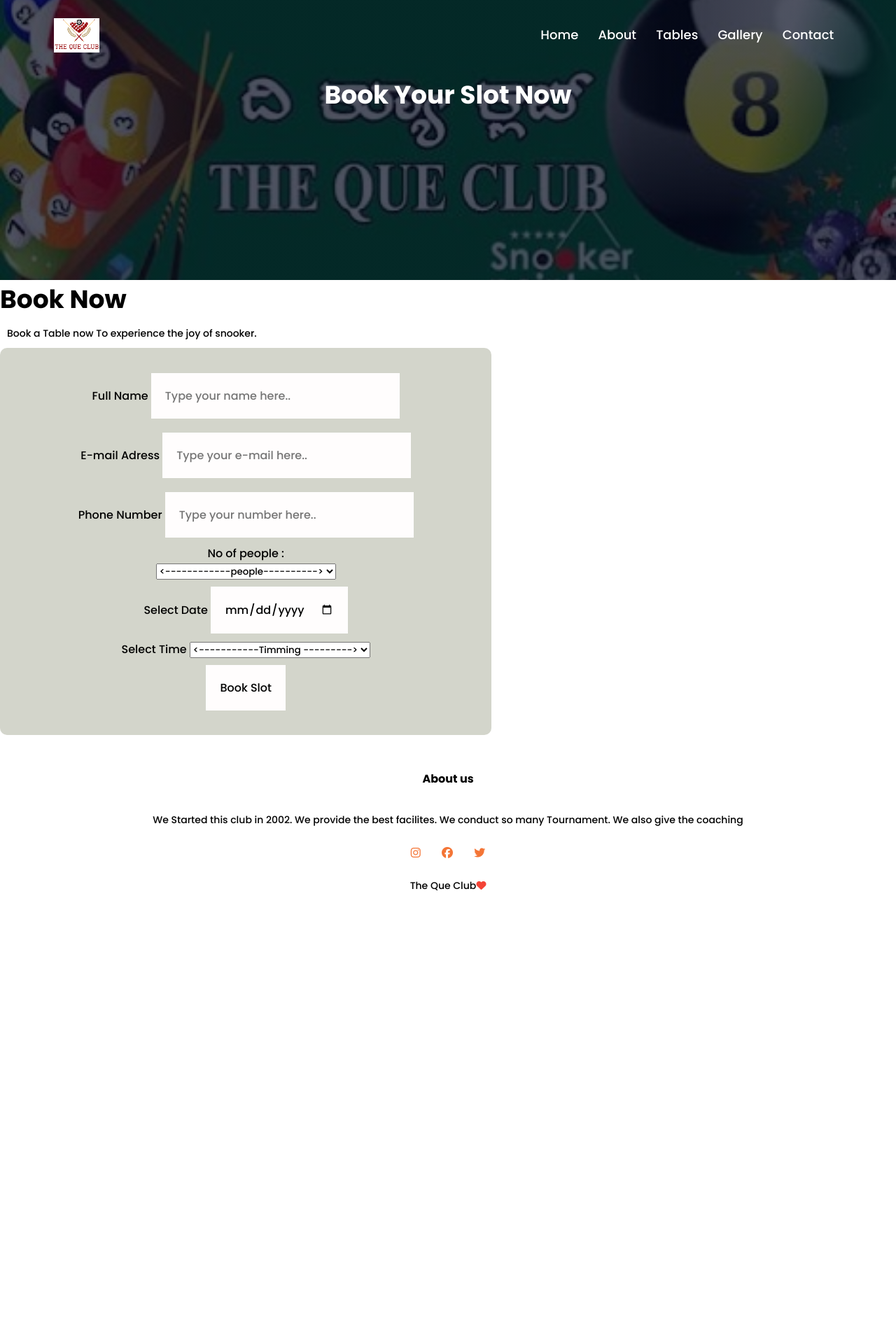
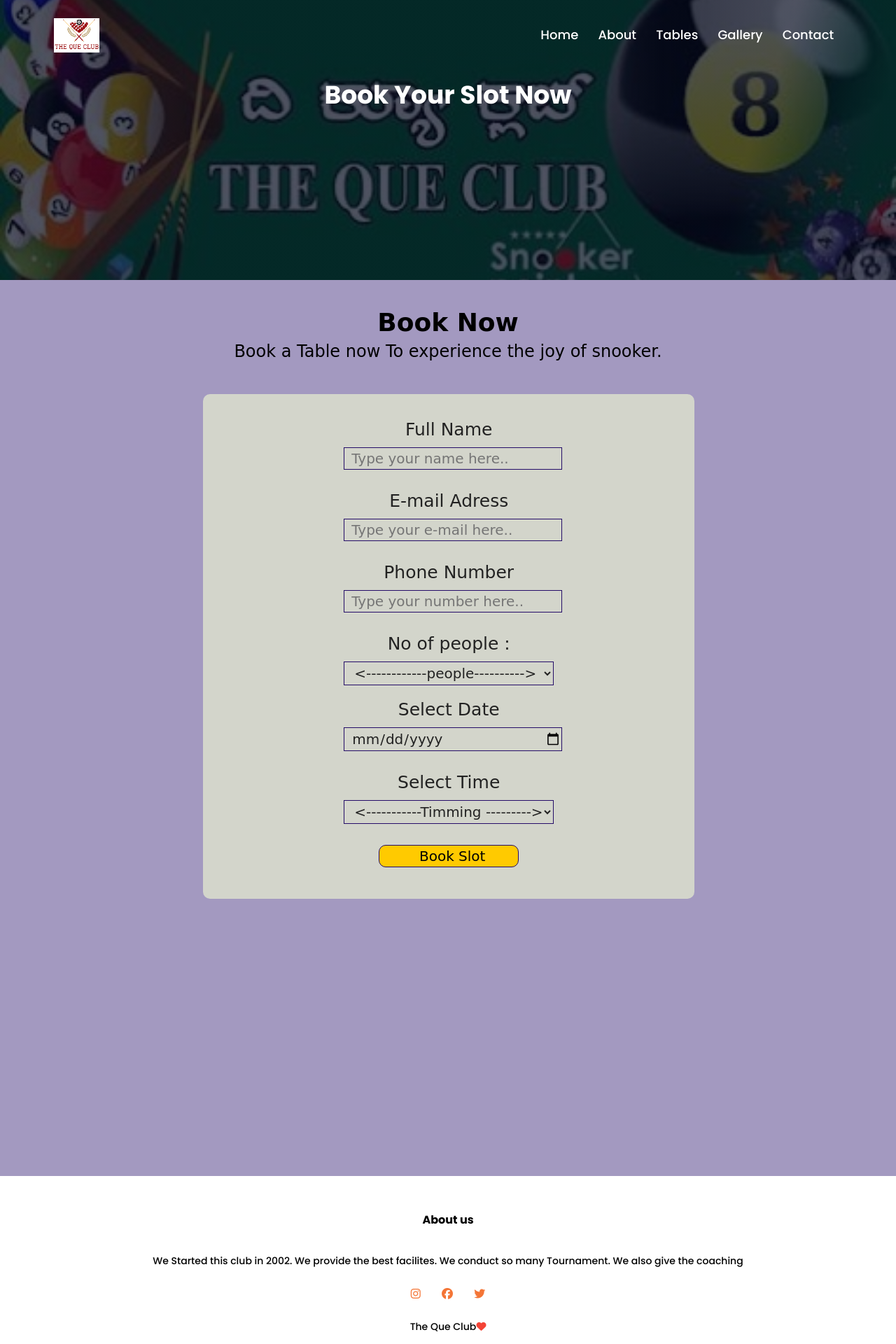
Before and after one commit to Harshith-pu/snookerclub.github.io, a PHP site: page /book.html in a window 1280 px wide. Shown: the top 1920 px of the page at 70% size. Before the commit the page ends 1272 px from the top, so only its background shows below. Run offline with PHP 8.4, Linux system fonts and the light colour scheme; some libraries are stand-ins or nearby versions.

Commit message:
Update style.css

```diff
--- a/style.css
+++ b/style.css
@@ -584,3 +584,121 @@
     border: 1px solid rgba(204, 204, 204, 0.305);
     box-sizing: border-box;
 }
+
+
+
+@import url('https://fonts.googleapis.com/css2?family=Akaya+Telivigala&display=swap');
+.main_bg{
+    background-color: #a399c0;
+    width: 100%;
+    height: 100;
+    display: flex;
+    justify-content: center;
+    align-items: center;
+
+}
+
+
+
+.form1{
+     width: 700px;
+     height: 1280px;
+
+
+}
+
+
+.form1-text{
+
+    font-size: xx-large;
+    text-align: center;
+    margin: 40px 0;
+
+}
+.form1-text h1 span img{
+    margin: 0 10px;
+}
+
+.form1-text h1{
+
+    font-family: 'Akaya Telivigala', cursive;
+}
+
+.form1-text p{
+
+    font-family: 'Akaya Telivigala', cursive;
+    font-size: x-large;
+}
+.main-form1 div{
+    margin: 10px 0;
+    width: 300px;
+    display: inline-block;
+}
+
+.main-form1 div input{
+    width: 100%;
+    font-family: 'Akaya Telivigala', cursive;
+    background: none;
+    border: 1px solid #240c68;
+    font-size: 20px;
+    color: #222;
+    outline: none;
+    padding: 3px 0 3px 10px;
+    margin-top: 10px;
+}
+
+.main-form1 div select{
+    width: 100%;
+    font-family: 'Akaya Telivigala', cursive;
+    background: none;
+    border: 1px solid #240c68;
+    font-size: 20px;
+    color: #222;
+    padding: 3px 0 3px 10px;
+    margin-top: 10px;
+}
+
+.main-form1 div span{
+    width: 100%;
+    font-family: 'Akaya Telivigala', cursive;
+    color: #222;
+    font-size: 25px;
+}
+
+
+
+
+
+
+
+#submit{
+    width: 100%;
+    text-align: center;
+}
+
+#submit input{
+    font-family: 'Akaya Telivigala', cursive;
+    width: 200px;
+    background-color: #ffca00;
+    border-radius: 10px;
+    color : black;
+    transition: all .3s;
+    cursor: pointer;
+
+}
+
+#submit input:hover{
+    font-family: 'Akaya Telivigala', cursive;
+    width: 200px;
+    background-color: black ;
+    color : #fff;
+    transform: translate(0,-5px);
+
+}
+
+#submit input:active{
+   font-size: 19px;
+    background-color: rgb(46, 20, 5) ;
+    color : #fff;
+
+}
```
